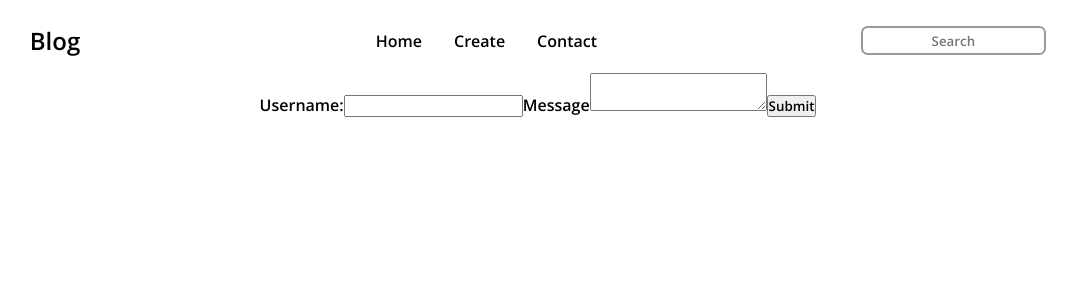
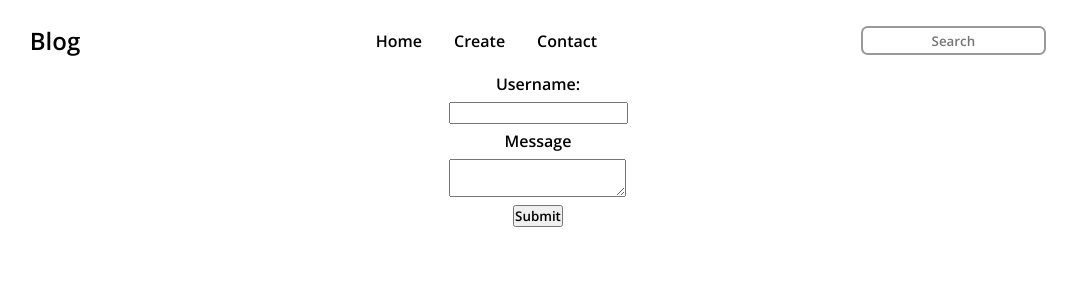
Before and after one commit to Nicolaas0/mini-micro-blog, a React (Create React App) app: page /create in a window 1280 px wide. Shown: the top 300 px of the page, without its empty margins (102-1179 px from the left). Built offline with nearby package versions, Linux system fonts and the light colour scheme; a web font is replaced by a local one.

Commit message:
give styling to create component

```diff
--- a/src/index.css
+++ b/src/index.css
@@ -103,3 +103,12 @@ input:focus::placeholder {
   cursor: pointer;
   margin-left: 0.5em;
 }
+
+/* Create component css */
+.create{
+  text-align: center;
+}
+.create input, .create textarea{
+  display: block;
+  margin: 0.5em 0;
+}
```
